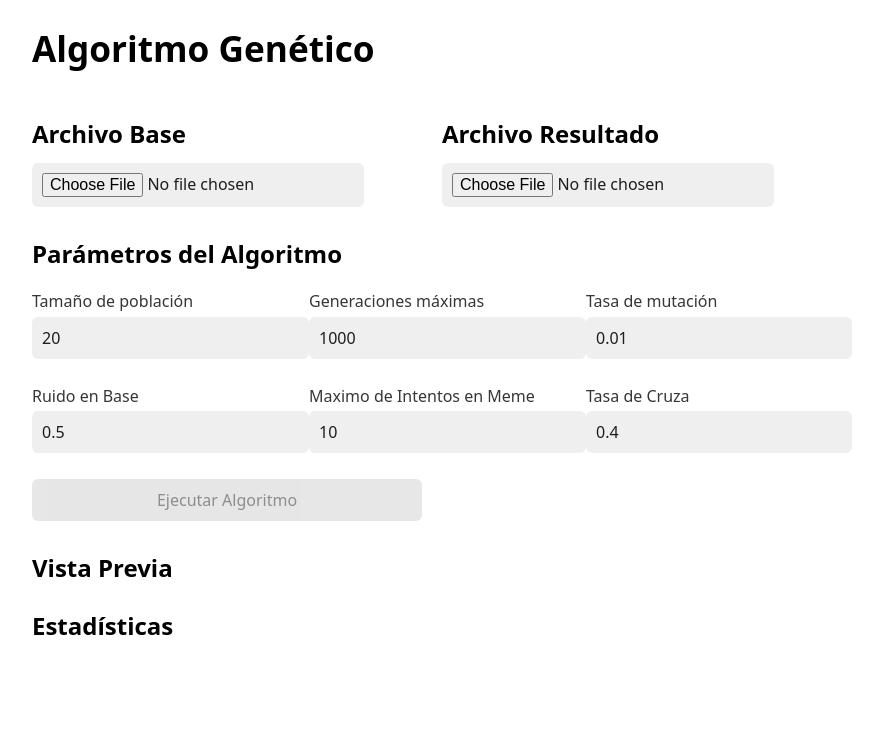
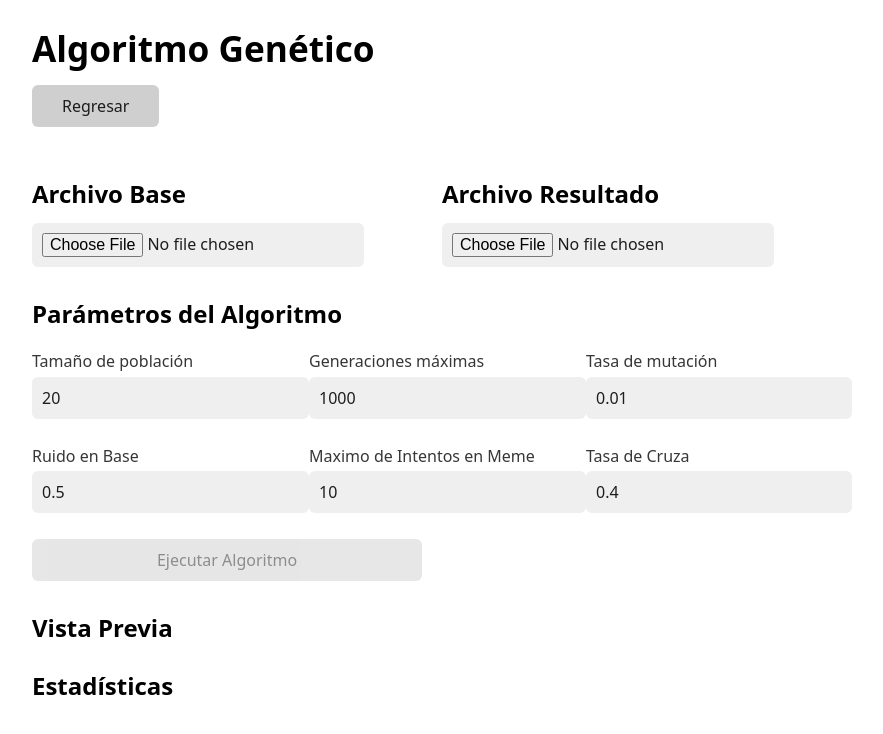
Before and after one commit to RainBWP/TecnicasDeAI, a React (Vite) app in the folder reconstruccion/: page /algoritmos-geneticos in a window 1280 px wide. Shown: the top 734 px of the page, without its empty margins (208-1091 px from the left). Built offline with nearby package versions, Linux system fonts and the light colour scheme.

Commit message:
useNavigate component

```diff
--- a/reconstruccion/src/components/AlgoritmosGeneticos.tsx
+++ b/reconstruccion/src/components/AlgoritmosGeneticos.tsx
@@ -1,4 +1,5 @@
-import React, { useState, useRef } from 'react';
+import React, { useState, useRef, use } from 'react';
+import { useNavigate } from 'react-router-dom';
 import GeneticoFileShow from './GeneticoFileShow';
 import './AlgoritmosGeneticos.css'
 
@@ -34,6 +35,7 @@ interface Statistics {
 }
 
 export function AlgoritmosGenetico() {
+  const navigate = useNavigate();
   // Estados para los archivos
   const [baseFile, setBaseFile] = useState<File | null>(null);
   const [resultFile, setResultFile] = useState<File | null>(null);
@@ -615,6 +617,10 @@ export function AlgoritmosGenetico() {
   return (
     <div>
       <h1>Algoritmo Genético</h1>
+      <button
+        onClick={() => navigate('/')} >
+        Regresar
+      </button>
 
       {/* Carga de archivos */}
       <div className='carga-archivos'>
--- a/reconstruccion/src/components/Main.tsx
+++ b/reconstruccion/src/components/Main.tsx
@@ -1,5 +1,7 @@
+import { useNavigate } from 'react-router-dom';
 
 function Main() {
+    const navigate = useNavigate();
 
 
     return (
@@ -7,8 +9,8 @@ function Main() {
             <h1>Inteligencia Artificial</h1>
             <p>Escoja Opcion a Usar</p>
             <div>
-                <button className="btn" onClick={() => window.location.href = '/algoritmos-geneticos'}>Algoritmos Geneticos</button>
-                <button className="btn" onClick={() => window.location.href = '/feedback-neural-network'}>Feedback Neural Network</button>
+                <button className="btn" onClick={() => navigate('/algoritmos-geneticos')}>Algoritmos Geneticos</button>
+                <button className="btn" onClick={() => navigate('/feedback-neural-network')}>Feedback Neural Network</button>
             </div>
         </div>
     )
```
